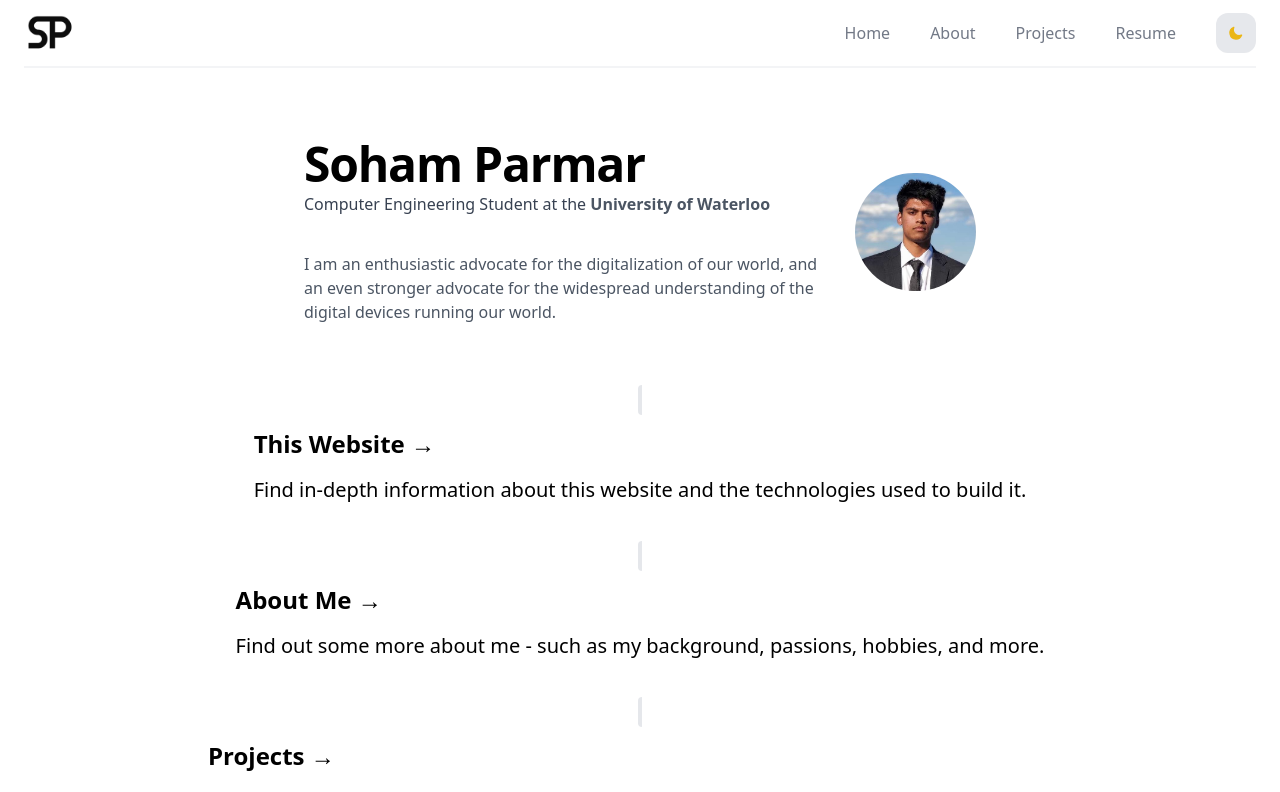
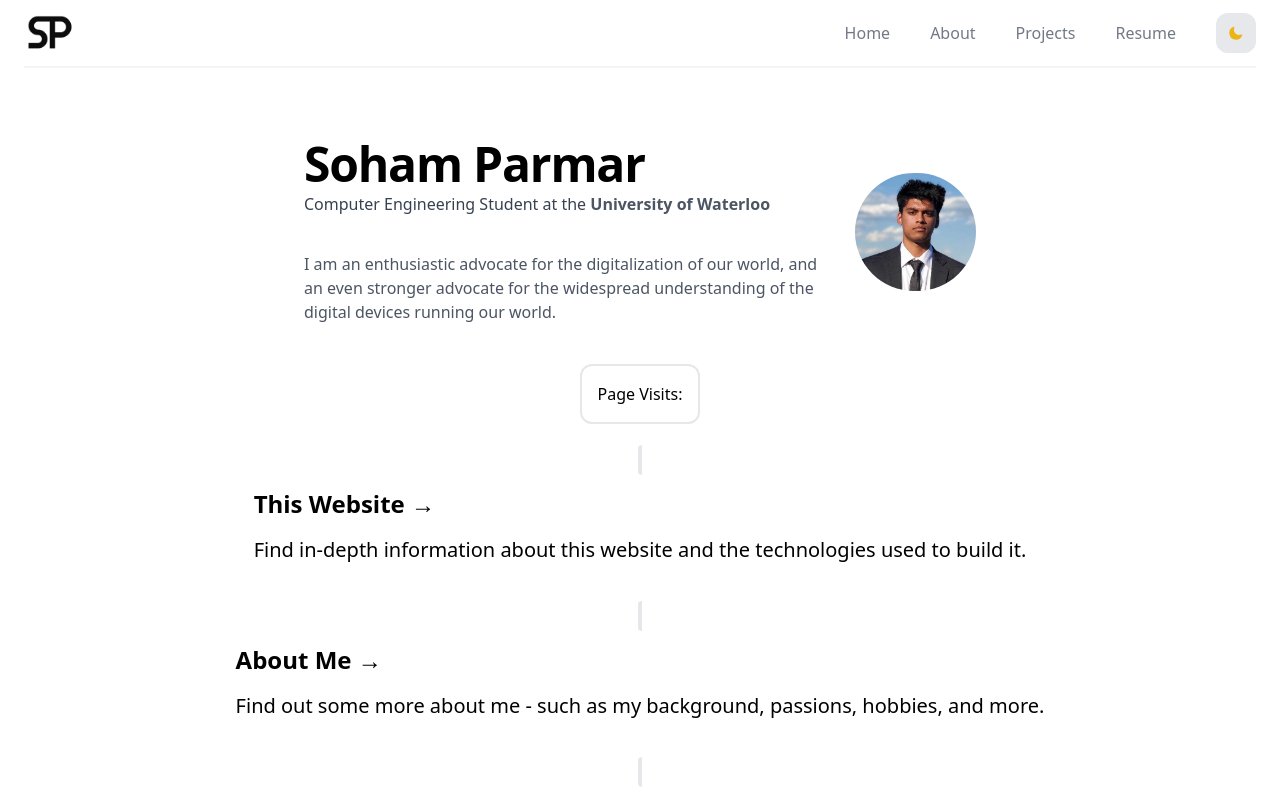
Before and after one commit to SohamP2812/sohamparmar.com, a Next.js app: page / in a window 1280 px wide. Shown: the top 792 px of the page. Built offline with nearby package versions, Linux system fonts and the light colour scheme; no server answers.

Commit message:
add page views to front page

```diff
--- a/package.json
+++ b/package.json
@@ -25,6 +25,7 @@
     "remark": "^14.0.2",
     "remark-html": "^15.0.1",
     "remark-unwrap-images": "^3.0.1",
+    "swr": "^1.3.0",
     "util": "^0.12.4"
   },
   "devDependencies": {
--- a/pages/index.jsx
+++ b/pages/index.jsx
@@ -1,7 +1,12 @@
 import Image from 'next/image'
 import RedirectCard from '../components/RedirectCard'
+import useSWR from 'swr'
+import fetcher from '../lib/fetcher'
+import { useEffect } from 'react'
 
 export default function Home() {
+  const { data } = useSWR('/api/analytics/page-views', fetcher)
+
   return (
     <div className="flex min-h-screen flex-col items-center py-2">
       <main className="mx-auto mt-16 flex w-full flex-col items-center justify-center px-8 text-center">
@@ -36,6 +41,11 @@ export default function Home() {
             />
           </div>
         </div>
+        <div className="rounded-xl border-2 p-4 text-left">
+          <p className="m-0">
+            Page Visits: <strong>{data}</strong>
+          </p>
+        </div>
         <div className="mt-6 mb-20 flex max-w-4xl flex-wrap items-center justify-around sm:w-full">
           <RedirectCard
             title="This Website"
```
Also changed, not shown: 1 other file (tests, documents, lock files or other folders).
